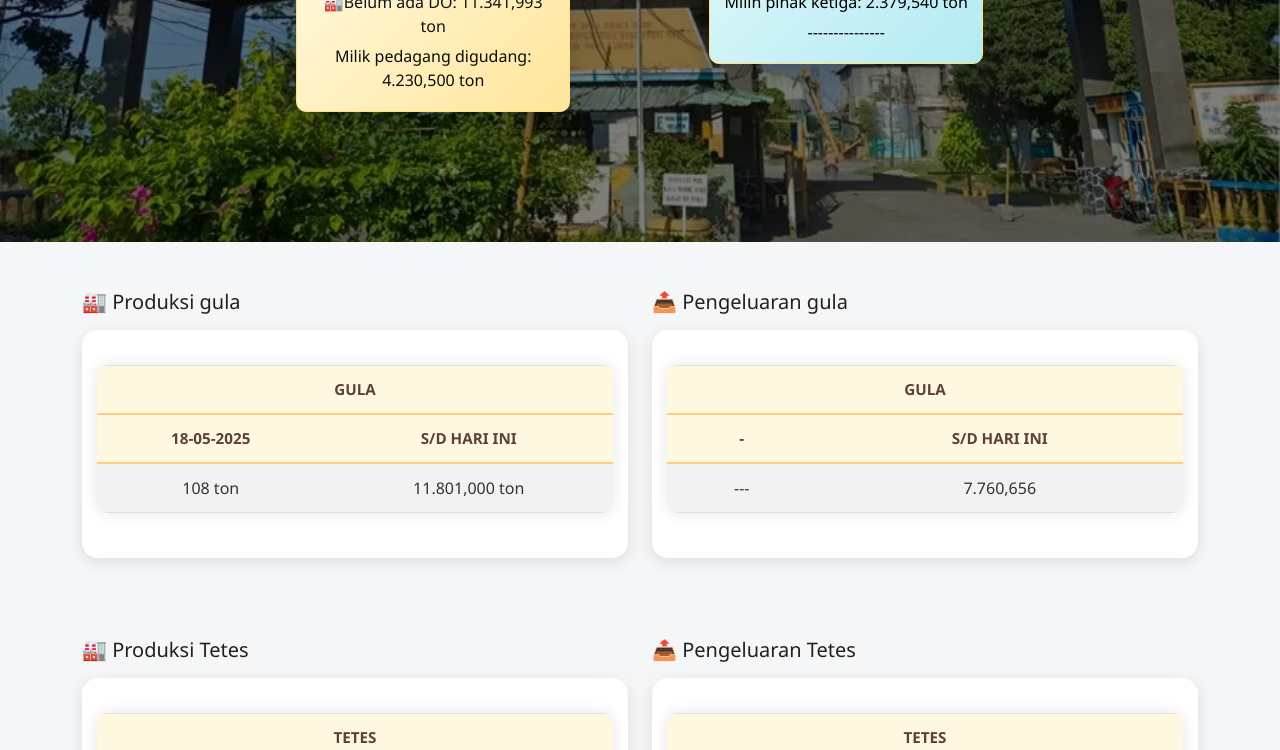
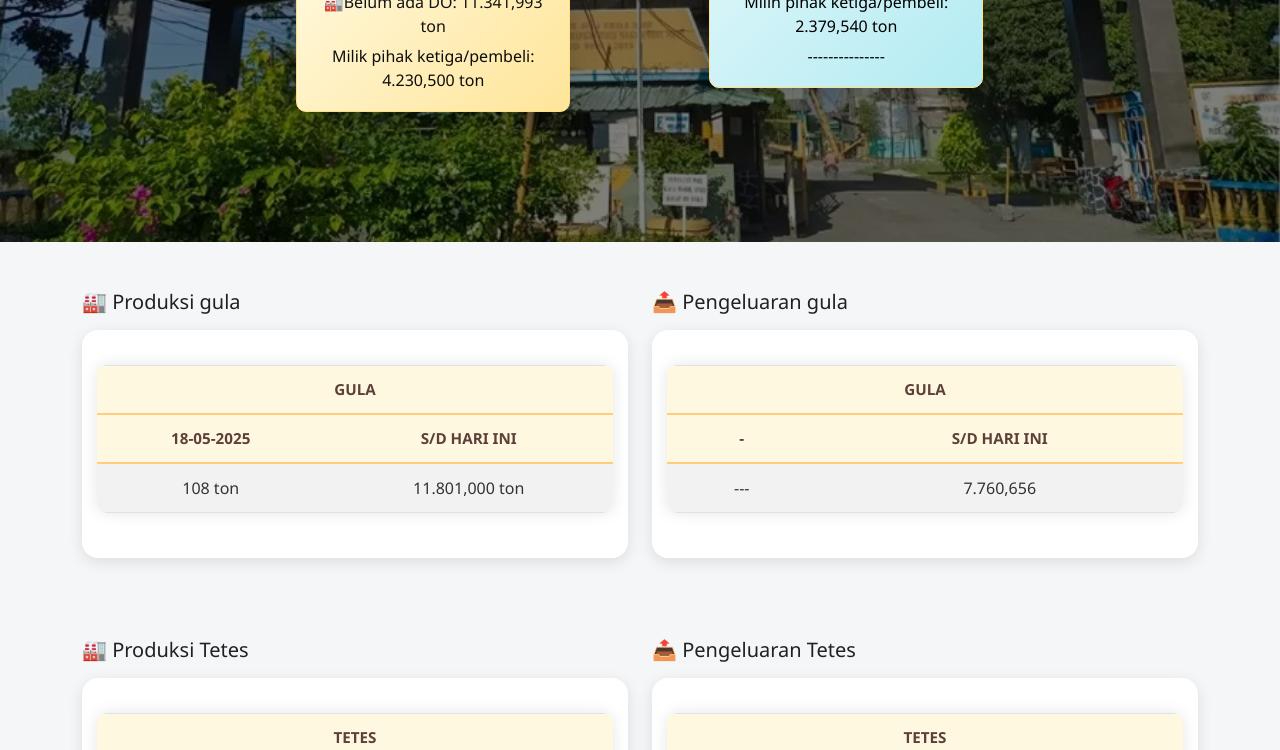
Before and after one commit to bagas190/Gulatetes, a plain HTML site: page index.html in a window 1280 px wide. Shown: the part 350-1100 px from the top of the page. Drawn offline with nearby package versions, Linux system fonts and the light colour scheme.

Commit message:
Update index.html

```diff
--- a/index.html
+++ b/index.html
@@ -901,7 +901,7 @@ body.scrolled .back-to-top {
             <h6 style="color: black; font-size: 0.9rem;">Total Gula</h6>
             <h2 id="totalGula" style="font-size: 2rem; color: #0056b3;">15.572,493 ton</h2>
             <p style="font-size: 1rem; margin: 6px 0; color: #131414;">🏭Belum ada DO: 11.341,993 ton</p>
-            <p style="font-size: 1rem; margin: 6px 0; color: #0d0d0d;">Milik pedagang digudang: 4.230,500 ton</p>
+            <p style="font-size: 1rem; margin: 6px 0; color: #0d0d0d;">Milik pihak ketiga/pembeli: 4.230,500 ton</p>
           </div>
         </div>
       </div>
@@ -912,7 +912,7 @@ body.scrolled .back-to-top {
           <div class="inner-card tetes" style="color: black; padding: 0.8rem; border-radius: 10px; background-color: #f8f9fa;">
              <h6 style="color: black; font-size: 0.9rem;">Persediaan di tangki tetes</h6>
             <h2 id="totalTetes" style="font-size: 2rem; color: #0056b3;">7.206,615 ton</h2>
-            <p style="font-size: 1rem; margin: 6px 0; color: #000000;">Milih pihak ketiga: 2.379,540 ton</p>
+            <p style="font-size: 1rem; margin: 6px 0; color: #000000;">Milih pihak ketiga/pembeli: 2.379,540 ton</p>
             <p style="font-size: 1rem; margin: 6px 0; color: #050606;"></p> --------------- </p>
           </div>
         </div>
```
